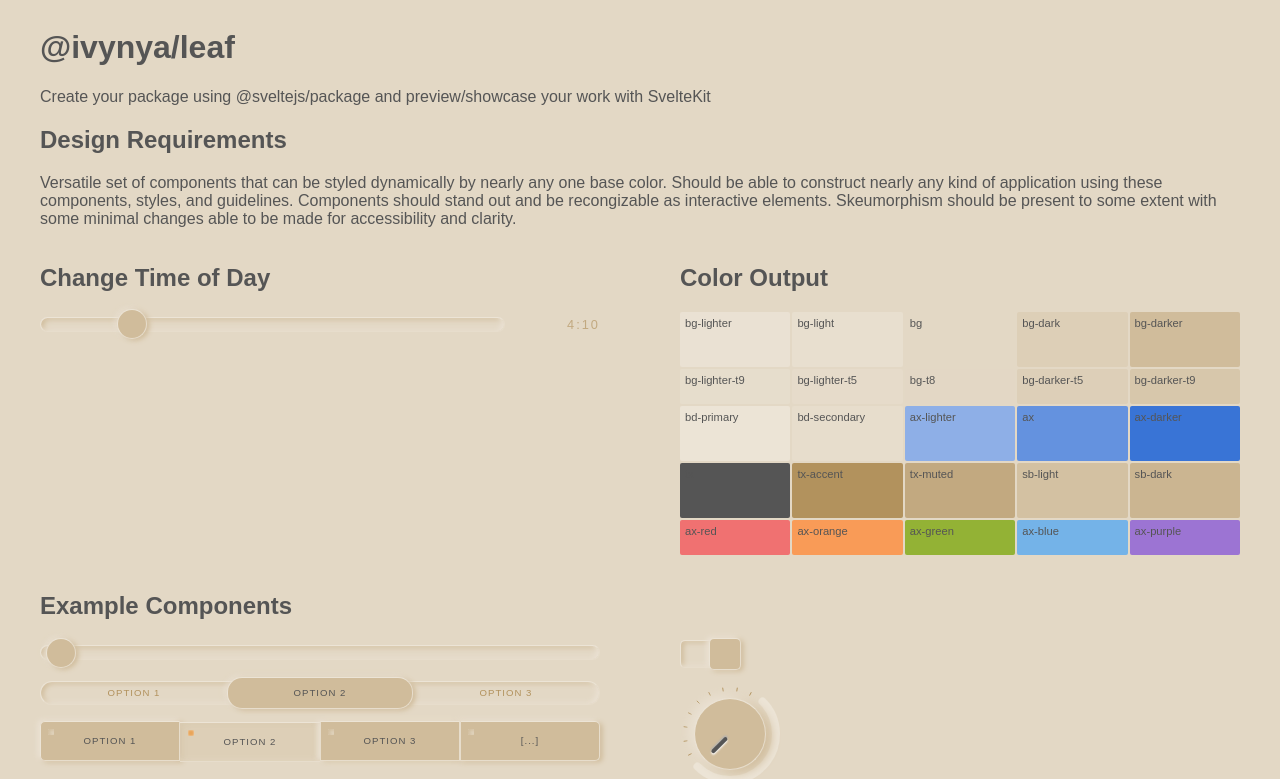
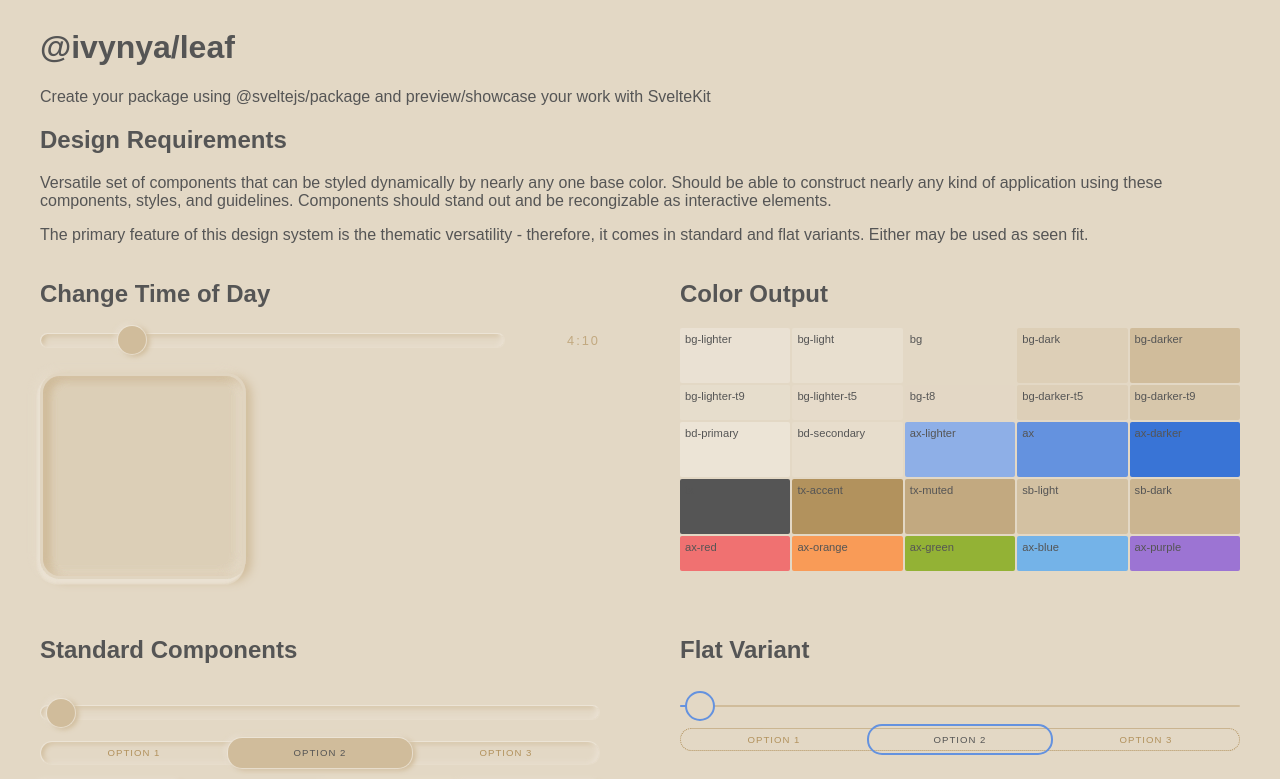
Before and after one commit to ivynya/leaf, a SvelteKit app: page / in a window 1280 px wide. Shown: the top 779 px of the page. Built offline with nearby package versions, Linux system fonts and the light colour scheme; a web font is replaced by a local one.

Commit message:
showcase flat components, add sample glass effect component

```diff
--- /dev/null
+++ b/src/lib/component-decorative/Glass.svelte
@@ -0,0 +1,33 @@
+<div class="glass"></div>
+
+<style lang="scss">
+	.glass {
+		border: 3px solid var(--bg-lighter-t5);
+		border-radius: 20px;
+		box-shadow:
+			-1px 1px 0 var(--bg-lighter-t5),
+			-1px 3px 0 var(--bg-lighter-t5),
+			-1px 4px 0 var(--bg-lighter-t5),
+			-1px 5px 0 var(--bg-lighter-t5),
+			-2px 1px 0 var(--bg-lighter-t5),
+			-2px 2px 0 var(--bg-lighter-t5),
+			-2px 3px 0 var(--bg-lighter-t5),
+			-2px 6px 0 var(--bg-lighter-t5),
+			-3px 2px 0 var(--bg-lighter-t5),
+			-3px 4px 0 var(--bg-lighter-t5),
+			-4px 5px 0 var(--bg-lighter-t5),
+			var(--nm-md-b-primary) inset,
+			var(--nm-md-h-secondary) inset,
+			var(--nm-md-b-primary),
+			var(--nm-md-h-secondary),
+			var(--nm-md-b-primary) inset,
+			var(--nm-md-h-secondary) inset;
+		margin: 20px 0;
+		min-width: 200px;
+		width: fit-content;
+		min-height: 200px;
+		height: fit-content;
+		background: var(--bg-darker-t5);
+		backdrop-filter: blur(2px);
+	}
+</style>
--- a/src/routes/+page.svelte
+++ b/src/routes/+page.svelte
@@ -7,6 +7,7 @@
 	import Slider from '$lib/component-input/Slider.svelte';
 	import Toggle from '$lib/component-input/Toggle.svelte';
 	import Colors from './Colors.svelte';
+	import Glass from '$lib/component-decorative/Glass.svelte';
 	import Warp from './Warp.svelte';
 </script>
 
@@ -19,13 +20,16 @@
 		Versatile set of components that can be styled dynamically by nearly any one base color. Should
 		be able to construct nearly any kind of application using these components, styles, and
 		guidelines. Components should stand out and be recongizable as interactive elements.
-		Skeumorphism should be present to some extent with some minimal changes able to be made for
-		accessibility and clarity.
+	</p>
+	<p>
+		The primary feature of this design system is the thematic versatility - therefore, it comes in
+		standard and flat variants. Either may be used as seen fit.
 	</p>
 	<div class="cols">
 		<div>
 			<h2>Change Time of Day</h2>
 			<Warp />
+			<Glass />
 		</div>
 		<div>
 			<h2>Color Output</h2>
@@ -34,10 +38,10 @@
 	</div>
 
 	<br />
-	<h2>Example Components</h2>
 	<section class="components">
 		<div class="cols">
 			<div>
+				<h2>Standard Components</h2>
 				<Slider
 					value={0.01}
 					label="Slider Example"
@@ -52,8 +56,6 @@
 					options={['Option 1', 'Option 2', 'Option 3', 'Option 4']}
 					selected="Option 2"
 				/>
-			</div>
-			<div>
 				<Toggle
 					iconOn="check"
 					iconOff="x"
@@ -63,6 +65,21 @@
 				<Rotary max={10} />
 				<ButtonIcon title="check" icon="check" />
 				<ButtonPush label="meow" push={() => {}} />
+			</div>
+			<div>
+				<h2>Flat Variant</h2>
+				<Slider
+					value={0.01}
+					label="Slider Example"
+					on:change={() => console.log('Slider changed')}
+					flat
+				/>
+				<Select
+					options={['Option 1', 'Option 2', 'Option 3']}
+					selected="Option 2"
+					on:change={() => console.log('Select changed')}
+					flat
+				/>
 			</div>
 		</div>
 	</section>
```
